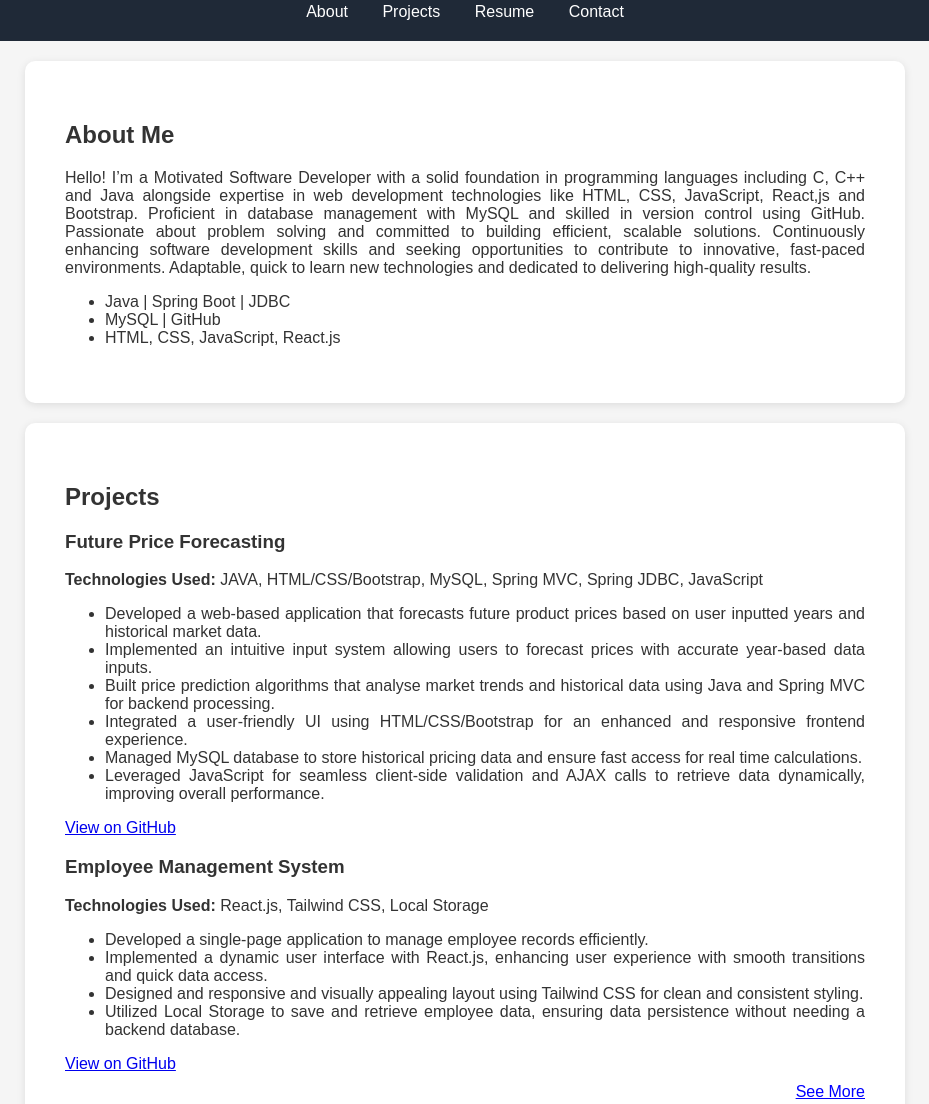
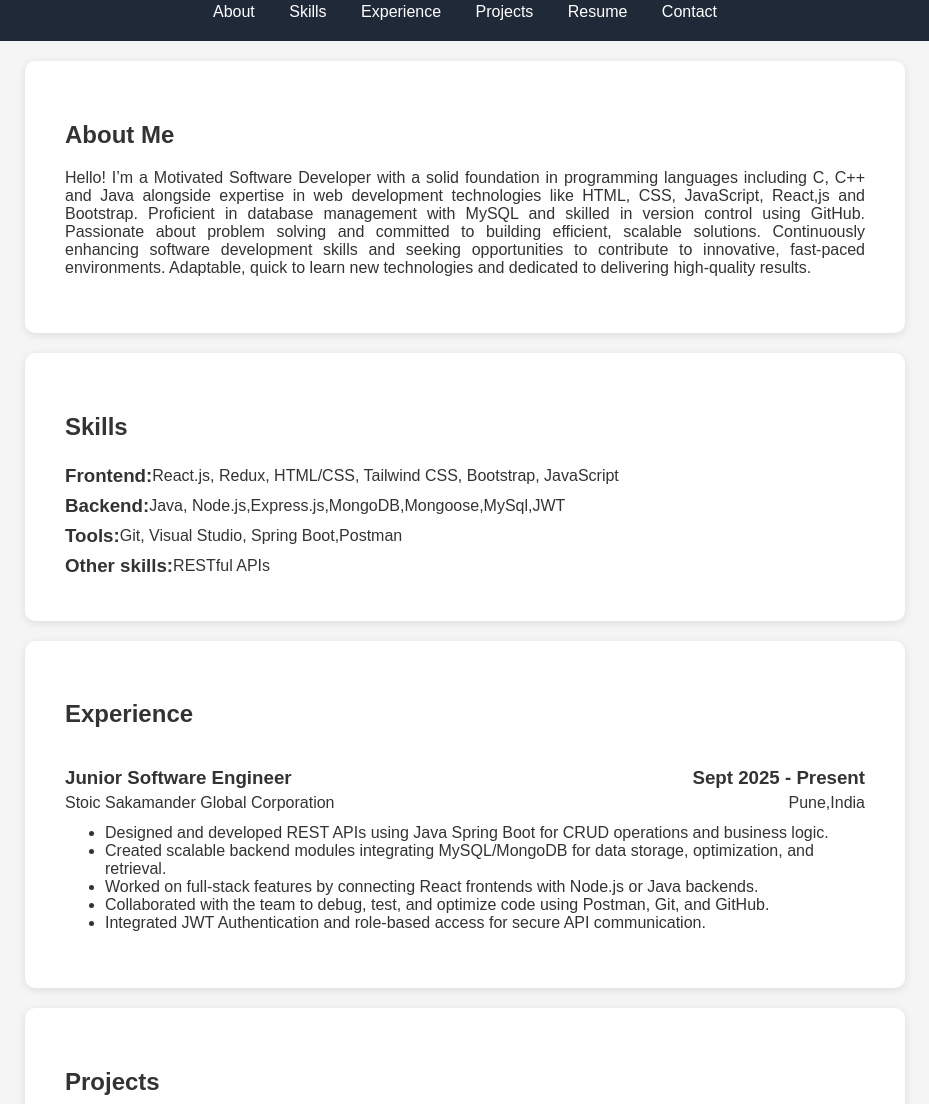
Before and after one commit to AkshaySonawane86/Resume, a plain HTML site: page index.html in a window 1280 px wide. Shown: the part 131-1235 px from the top of the page, without its empty margins (175-1104 px from the left). Drawn offline with Linux system fonts and the light colour scheme.

Commit message:
Update new resume 2

```diff
--- a/css/index.css
+++ b/css/index.css
@@ -1,6 +1,7 @@
 body {
     font-family: Arial, sans-serif;
     margin: 0;
+    padding: 0;
     background-color: #f5f5f5;
     color: #333;
   }
@@ -31,6 +32,20 @@ body {
   #about p
   {
     text-align: justify;
+  }
+
+  #skills div{
+    display: flex;
+    /* justify-content: center; */
+    align-items: center;
+    /* border: 2px solid #000; */
+    height: 30px;
+  }
+
+  #experience div{
+    display: flex;
+    justify-content: space-between;
+    height: 30px;
   }
 
   #projects ul
@@ -68,3 +83,20 @@ body {
     text-align: right;
     margin-top: 10px;
   }
+
+  p, ul, li {
+  font-size: 16px;
+  /* font-weight: 600; */
+}
+
+@media (max-width: 768px) {
+  p, ul, li {
+    font-size: 14px;
+  }
+}
+
+@media (max-width: 480px) {
+  p, ul, li {
+    font-size: 12px;
+  }
+}
--- a/index.html
+++ b/index.html
@@ -12,6 +12,8 @@
     <p>Java Full Stack Developer | Project-Based Experience</p>
     <nav>
       <a href="#about">About</a>
+      <a href="#skills">Skills</a>
+      <a href="#experience">Experience</a>
       <a href="#projects">Projects</a>
       <a href="#resume">Resume</a>
       <a href="#contact">Contact</a>
@@ -33,11 +35,32 @@ scalable solutions. Continuously enhancing software development skills and seeki
 to contribute to innovative, fast-paced environments. Adaptable, quick to learn new technologies
 and dedicated to delivering high-quality results.
     </p>
-    <ul>
+    <!-- <ul>
       <li>Java | Spring Boot | JDBC</li>
       <li>MySQL | GitHub</li>
       <li>HTML, CSS, JavaScript, React.js</li>
-    </ul>
+    </ul> -->
+  </section>
+
+  <section id="skills">
+    <h2>Skills</h2>
+       <div><h3>Frontend:</h3><p>React.js, Redux, HTML/CSS, Tailwind CSS, Bootstrap, JavaScript</p></div>
+       <div><h3>Backend:</h3><p>Java, Node.js,Express.js,MongoDB,Mongoose,MySql,JWT</p></div>
+       <div><h3>Tools:</h3><p>Git, Visual Studio, Spring Boot,Postman</p></div>
+       <div><h3>Other skills:</h3><p>RESTful APIs</p></div>
+  </section>
+
+  <section id="experience">
+         <h2>Experience</h2>
+        <div><h3>Junior Software Engineer</h3><h3>Sept 2025 - Present</h3></div>
+         <div><p>Stoic Sakamander Global Corporation</p><p>Pune,India</p></div>
+         <ul>
+          <li>Designed and developed REST APIs using Java Spring Boot for CRUD operations and business logic.</li>
+          <li>Created scalable backend modules integrating MySQL/MongoDB for data storage, optimization, and retrieval.</li>
+          <li>Worked on full-stack features by connecting React frontends with Node.js or Java backends.</li>
+          <li>Collaborated with the team to debug, test, and optimize code using Postman, Git, and GitHub.</li>
+          <li>Integrated JWT Authentication and role-based access for secure API communication.</li>
+        </ul>
   </section>
 
   <section id="projects">
```
